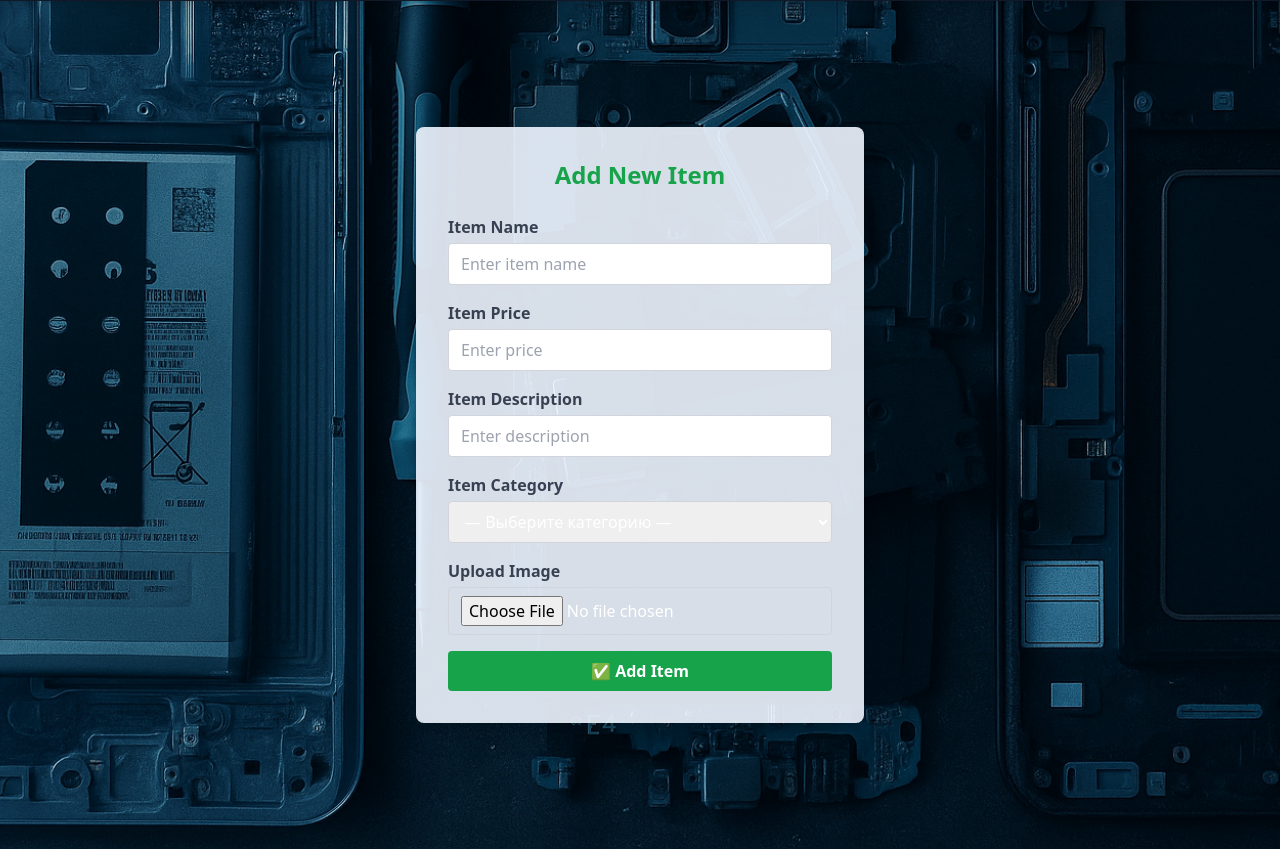
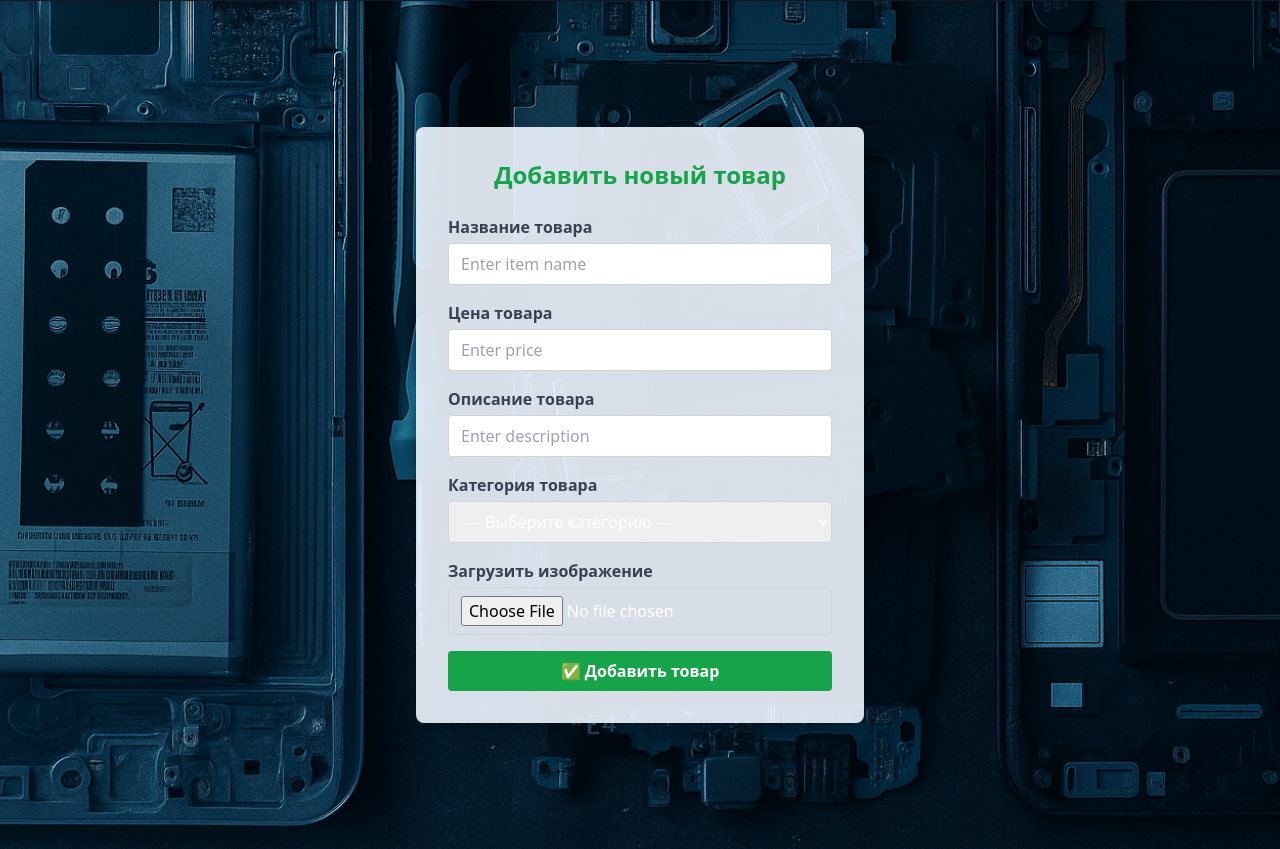
Before and after one commit to Mr-Shams86/galaxy_market, a Django app: page /products/additem/ in a window 1280 px wide. Shown: the part 199-1048 px from the top of the page. Run offline with Django 4.2, Linux system fonts and the light colour scheme; the visitor is signed in with stand-in values (Sample User, id 1); style sheets or scripts are compiled from the project's sources.

Commit message:
Добавлен ручной перевод

```diff
--- a/templates/products/additem.html
+++ b/templates/products/additem.html
@@ -8,7 +8,7 @@
 {% block content %}
 <div class="flex justify-center items-center min-h-screen">
   <div class="w-full max-w-md bg-blue-50 bg-opacity-90 p-8 rounded-lg shadow-xl">
-    <h1 class="text-2xl font-bold text-center text-green-600 mb-6"> Add New Item</h1>
+    <h1 class="text-2xl font-bold text-center text-green-600 mb-6">Добавить новый товар</h1>
 
     {# Flash-сообщения #}
     {% if messages %}
@@ -26,7 +26,7 @@
 
       {# Name #}
       <div class="mb-4">
-        <label for="name" class="block text-gray-700 font-semibold mb-1">Item Name</label>
+        <label for="name" class="block text-gray-700 font-semibold mb-1">Название товара</label>
         <input
           type="text"
           name="name"
@@ -42,7 +42,7 @@
 
       {# Price #}
       <div class="mb-4">
-        <label for="price" class="block text-gray-700 font-semibold mb-1">Item Price</label>
+        <label for="price" class="block text-gray-700 font-semibold mb-1">Цена товара</label>
         <input
           type="number"
           step="0.01"
@@ -59,7 +59,7 @@
 
       {# Description #}
       <div class="mb-4">
-        <label for="description" class="block text-gray-700 font-semibold mb-1">Item Description</label>
+        <label for="description" class="block text-gray-700 font-semibold mb-1">Описание товара</label>
         <input
           type="text"
           name="description"
@@ -75,21 +75,21 @@
 
       {# Category #}
       <div class="mb-4">
-        <label for="category" class="block text-gray-700 font-semibold mb-1">Item Category</label>
+        <label for="category" class="block text-gray-700 font-semibold mb-1">Категория товара</label>
         <select
           name="category"
           id="category"
           class="w-full border border-gray-300 rounded px-3 py-2 focus:outline-none focus:ring-2 focus:ring-green-400"
         >
           <option value="">— Выберите категорию —</option>
-          <option value="phones" {% if form.category.value == "phones" %}selected{% endif %}> Phone Parts</option>
-          <option value="tablets" {% if form.category.value == "tablets" %}selected{% endif %}> Tablet Parts</option>
-          <option value="headphones" {% if form.category.value == "headphones" %}selected{% endif %}> Headphones</option>
-          <option value="accessories" {% if form.category.value == "accessories" %}selected{% endif %}> Accessories</option>
-          <option value="smart_watch" {% if form.category.value == "smart_watch" %}selected{% endif %}> Smart Watches</option>
-          <option value="smart_ring" {% if form.category.value == "smart_ring" %}selected{% endif %}> Smart Rings</option>
-          <option value="batteries" {% if form.category.value == "batteries" %}selected{% endif %}> Batteries</option>
-          <option value="other" {% if form.category.value == "other" %}selected{% endif %}> Other</option>
+          <option value="phones" {% if form.category.value == "phones" %}selected{% endif %}>Запчасти для телефонов</option>
+          <option value="tablets" {% if form.category.value == "tablets" %}selected{% endif %}>Запчасти для планшетов</option>
+          <option value="headphones" {% if form.category.value == "headphones" %}selected{% endif %}>Наушники</option>
+          <option value="accessories" {% if form.category.value == "accessories" %}selected{% endif %}>Аксессуары</option>
+          <option value="smart_watch" {% if form.category.value == "smart_watch" %}selected{% endif %}>Умные часы</option>
+          <option value="smart_ring" {% if form.category.value == "smart_ring" %}selected{% endif %}>Умные кольца</option>
+          <option value="batteries" {% if form.category.value == "batteries" %}selected{% endif %}>Аккумуляторы</option>
+          <option value="other" {% if form.category.value == "other" %}selected{% endif %}>Другое</option>
         </select>
         {% if form.category.errors %}
           <p class="text-red-500 text-sm mt-1">{{ form.category.errors.0 }}</p>
@@ -98,7 +98,7 @@
 
       {# Image Upload #}
       <div class="mb-4">
-        <label for="id_image" class="block text-gray-700 font-semibold mb-1">Upload Image</label>
+        <label for="id_image" class="block text-gray-700 font-semibold mb-1">Загрузить изображение</label>
         <input
           type="file"
           name="image"
@@ -116,7 +116,7 @@
         type="submit"
         class="w-full bg-green-600 hover:bg-green-700 text-white font-bold py-2 px-4 rounded"
       >
-        ✅ Add Item
+        ✅ Добавить товар
       </button>
     </form>
   </div>
```
